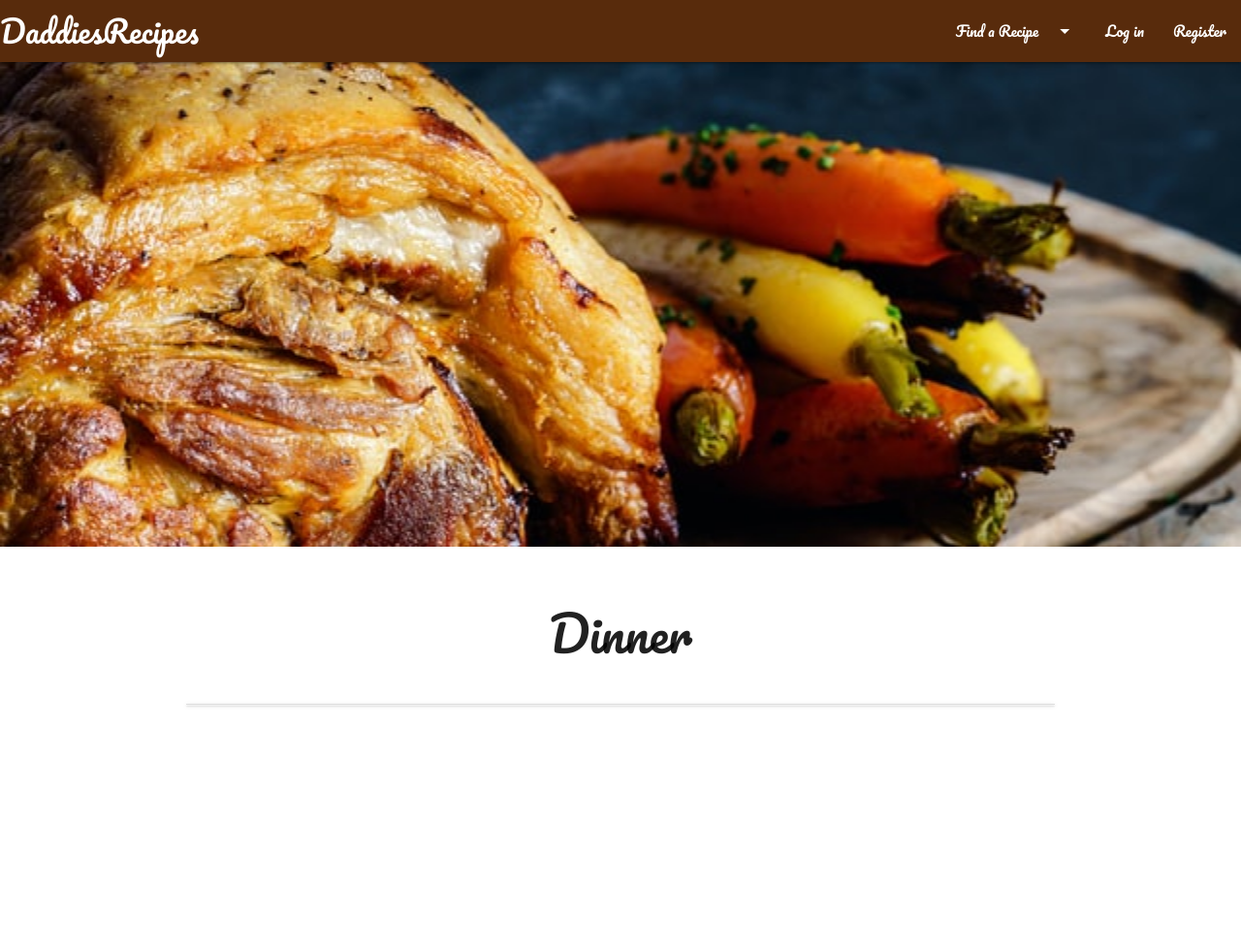
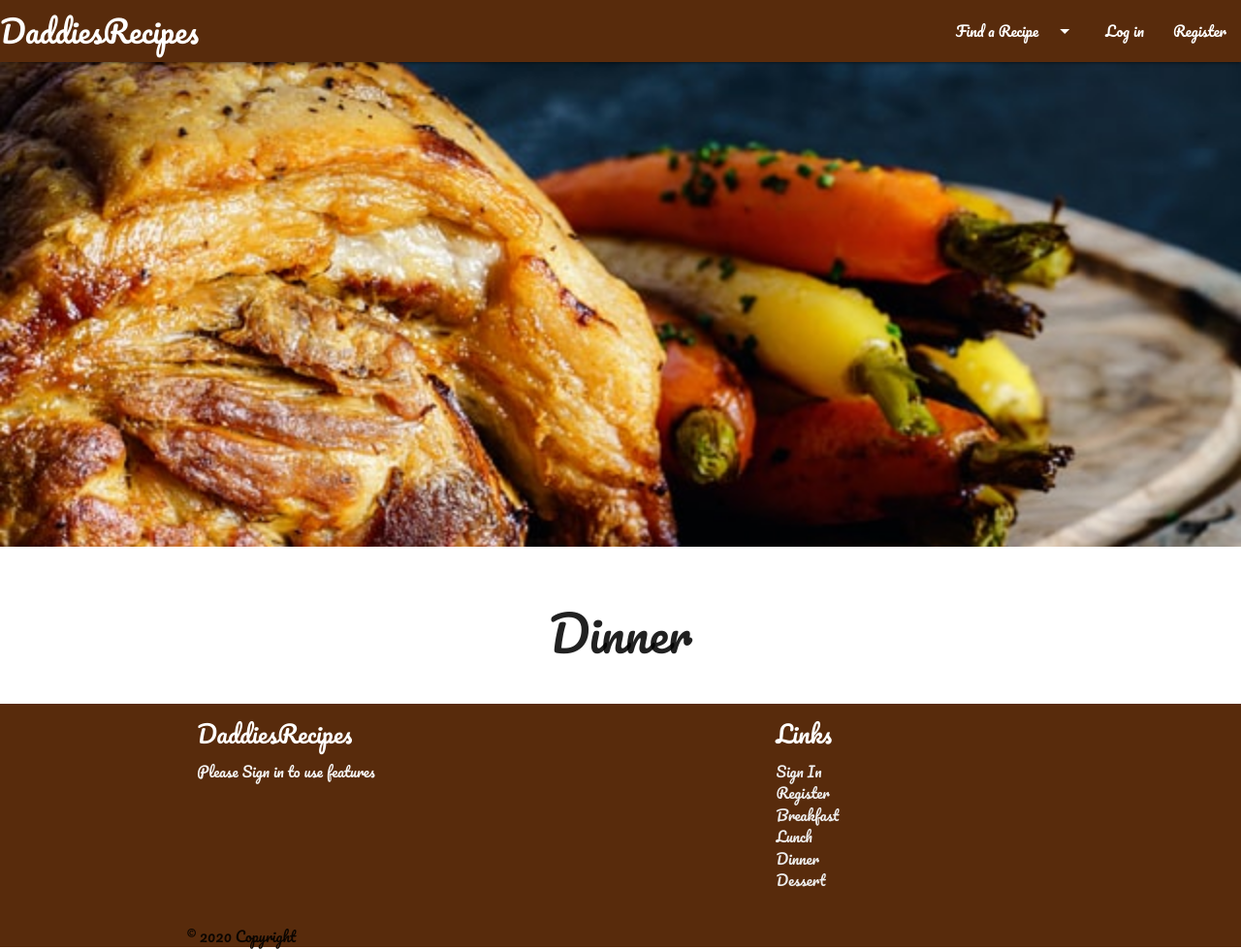
Before and after one commit to ajgoward/Daddies_recipes_MS3, a Flask app: page /dinner in a window 1280 px wide. Shown: the whole page at 97% size. Before the commit the page ends 729 px from the top, so only its background shows below. Run offline with Flask 2, Linux system fonts and the light colour scheme; data that the repository does not hold is empty; some libraries are stand-ins or nearby versions.

Commit message:
added a footer with sitemap for easier navigation

```diff
--- a/templates/base/base.html
+++ b/templates/base/base.html
@@ -78,7 +78,49 @@
 
 
 	{% endblock %}
+	<footer class="nav-wrapper">
+		<div class="container">
+			<div class="row">
+				<div class="col l6 s12">
+					<h5 class="white-text">DaddiesRecipes</h5>
+					{% if 'username' in session %}
+					<p class="grey-text text-lighten-4">Feel free to delete and edit Recipes!</p>
+				</div>
+				<div class="col l4 offset-l2 s12">
+					<h5 class="white-text">Site Map</h5>
+					<ul>
+						<li><a class="grey-text text-lighten-3" href="{{url_for('profile')}}">Profile</a></li>
+						<li><a class="grey-text text-lighten-3" href="{{url_for('add_recipe')}}"> Add Your Favourite</a>
+						</li>
+						<li><a class="grey-text text-lighten-3" href="{{url_for('products')}}">Products</a></li>
+						<li><a class="grey-text text-lighten-3" href="{{url_for('breakfast')}}">Breakfast</a></li>
+						<li><a class="grey-text text-lighten-3" href="{{url_for('lunch')}}">Lunch</a></li>
+						<li><a class="grey-text text-lighten-3" href="{{url_for('dinner')}}">Dinner</a></li>
+						<li><a class="grey-text text-lighten-3" href="{{url_for('dessert')}}">Dessert</a></li>
+						{% else %}
+						<p class="grey-text text-lighten-4">Please Sign in to use features</p>
+				</div>
+				<div class="col l4 offset-l2 s12">
+					<h5 class="white-text">Links</h5>
+					<ul>
+						<li><a class="grey-text text-lighten-3" href="{{url_for('login_page')}}">Sign In</a></li>
+						<li><a class="grey-text text-lighten-3" href="{{url_for('sign_up')}}">Register</a></a></li>
+						<li><a class="grey-text text-lighten-3" href="{{url_for('breakfast')}}">Breakfast</a></li>
+						<li><a class="grey-text text-lighten-3" href="{{url_for('lunch')}}">Lunch</a></li>
+						<li><a class="grey-text text-lighten-3" href="{{url_for('dinner')}}">Dinner</a></li>
+						<li><a class="grey-text text-lighten-3" href="{{url_for('dessert')}}">Dessert</a></li>
+						{% endif %}
 
+					</ul>
+				</div>
+			</div>
+		</div>
+		<div class="footer-copyright">
+			<div class="container">
+				© 2020 Copyright
+			</div>
+		</div>
+	</footer>
 	<script src="https://cdnjs.cloudflare.com/ajax/libs/jquery/3.2.1/jquery.min.js"></script>
 	<script src="https://cdnjs.cloudflare.com/ajax/libs/materialize/1.0.0/js/materialize.min.js"></script>
 	<script src="static/javaScript/script.js"></script>
--- a/templates/products.html
+++ b/templates/products.html
@@ -81,4 +81,5 @@
 				</div>
 			</div>
 		</div>
+	</div>
 		{% endblock %}
--- a/templates/recipes/dinner.html
+++ b/templates/recipes/dinner.html
@@ -10,35 +10,18 @@
 				<h1 class="main-heading">Dinner</h1>
 			</div>
 		</div>
-        <!---------accordian for all the recipes and wiring up to the database collection for breakfasts-->
-		<ul class="collapsible">
+        <!---------accordian for all the recipes and wiring up to the database collection for Dinner-->
+			<ul class="collapsible popout">
 			{% for recipe in recipes %}
 			<li>
 				<div class="collapsible-header">
 					<div class="col s3">
 						<i class="material-icons">expand_more</i>
-						<!--------delete function to easily delete a recipe if it doesnt suit the needs of the webiste or if someone
-                        has a nicer version -->
-						<a href="{{url_for('edit_recipe', recipe_id=recipe._id)}}"
-							class="btn-floating btn-large waves-effect waves-light blue">Edit</a>
-					<a class="btn-floating btn-large waves-effect waves-light red modal-trigger" href="#modal1">Delete</a>
-
-						<!-- Modal Structure -->
-						<div id="modal1" class="modal">
-							<div class="modal-content">
-								<h4>Are you sure you want to Delete?</h4>
-							</div>
-							<div class="modal-footer">
-								<a href="{{url_for('delete_recipe', recipe_id=recipe._id)}}"
-									class="modal-close waves-effect waves-green btn-flat">Yes</a>
-                                <a class="modal-close waves-effect waves-green btn-flat">No</a>
-							</div>
-						</div>
-
 					</div>
 				<div class="recipe_header col s9">
 					<strong>Recipe:</strong> {{recipe.recipe_name}} - <strong>Time to make:</strong>
 					{{recipe.time_to_make}}
+				</div>
 				</div>
 	</div>
 	<div class="collapsible-body">
@@ -60,4 +43,5 @@
 		</li>
 		{% endfor %}
 		</ul>
+	</div>
 	{% endblock %}
```
Also changed, not shown: templates/recipes/breakfast.html (+2 -19 lines), templates/recipes/dessert.html (+4 -20 lines), templates/recipes/lunch.html (+4 -23 lines). Lines whose indentation alone changed are shown as unchanged.
